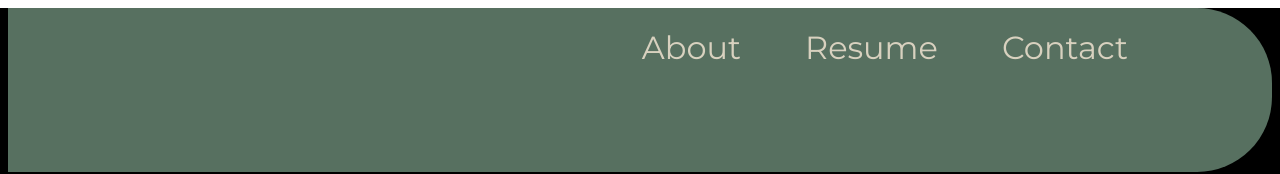
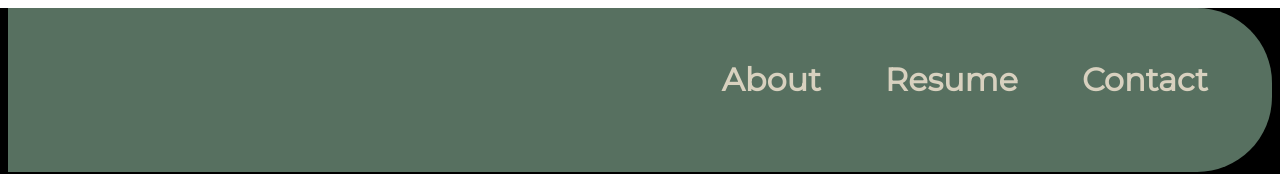
Before and after one commit to yellowellaphant/yellowellaphant.github.io, a React (Create React App) app: page / in a window 1280 px wide. Shown: the top 174 px of the page. Built offline with nearby package versions, Linux system fonts and the light colour scheme; a web font is replaced by a local one.

Commit message:
add about me component

```diff
--- a/src/App.js
+++ b/src/App.js
@@ -1,3 +1,4 @@
+import AboutMeSection from './Components/AboutMeSection.js';
 import AirforceSection from './Components/AirforceSection.js';
 import AirforceBlock from './Components/AirforceSection.js';
 import Navbar from './Components/Navbar.js';
@@ -10,12 +11,7 @@ function App() {
       <div className="container">
         <Navbar />
         <div className="greeting-block block">2 Greeting</div>
-        <div className="about-block block">
-          <div className="about-block-top">
-            <ProfilePhotoSection />
-          </div>
-          4 about
-        </div>
+        <AboutMeSection />
         <div className="working-skills-block">5 working skills</div>
         <div className="projects-block block">6 projects</div>
         <div className="art-block block">7 art</div>
--- /dev/null
+++ b/src/Components/AboutMeSection.js
@@ -0,0 +1,14 @@
+import ProfilePhotoSection from "./ProfilePhotoSection";
+
+function AboutMeSection() {
+    return (
+        <div className="about-block block">
+          <div className="about-block-top">
+            <ProfilePhotoSection />
+          </div>
+          4 about
+        </div>
+    )
+}
+
+export default AboutMeSection;
--- a/src/styles.css
+++ b/src/styles.css
@@ -55,6 +55,7 @@
 
   .navbar-link {
     font-size: xx-large;
+    font-weight: bold;
     color: var(--accent-color-2);
     text-decoration: none;
     margin: 1em;
@@ -63,7 +64,8 @@
   .navbar-link-container {
     justify-content: right;
     display: flex;
-    margin-right: 7em;
+    margin-top: 2em;
+    margin-right: 2em;
   }
 
 /* END NAVBAR STYLING */
```
